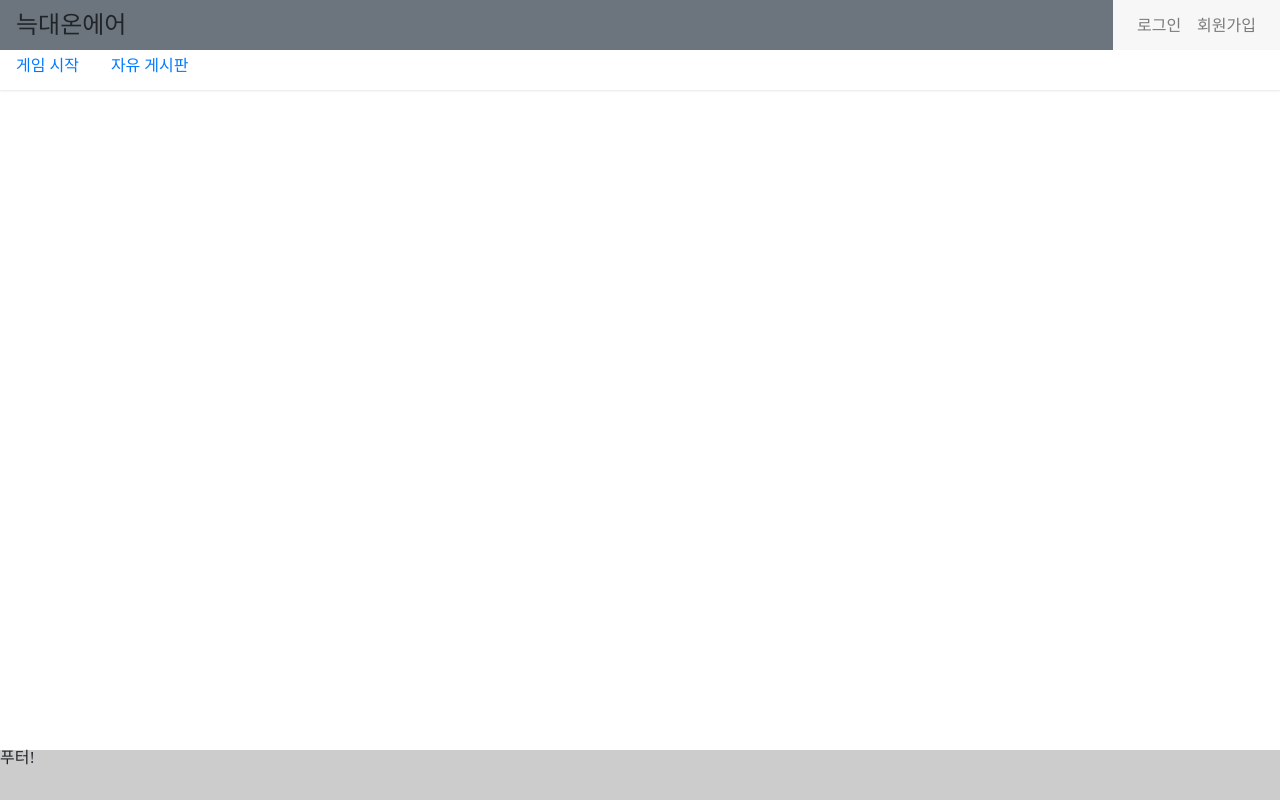
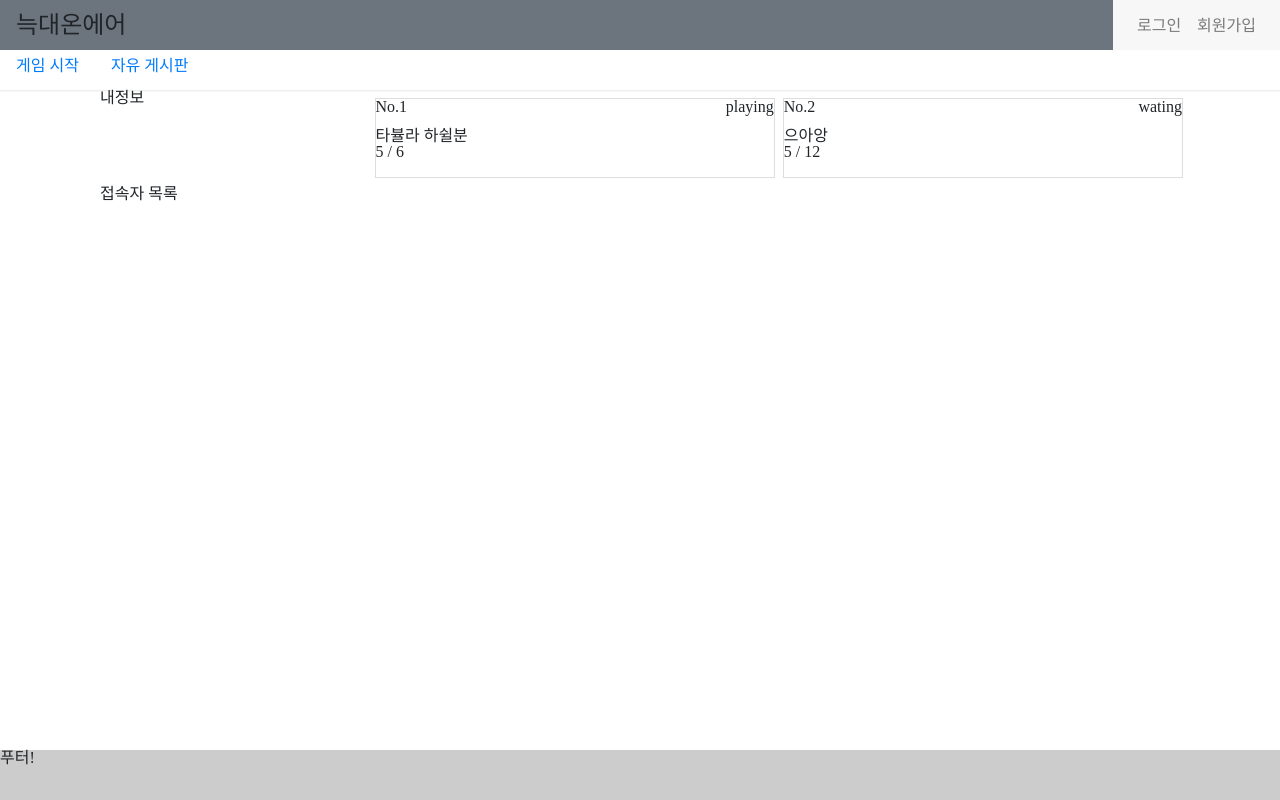
Before and after one commit to partyKyoung/webmafia, a React app: page /lobby in a window 1280 px wide. Built offline with nearby package versions, Linux system fonts and the light colour scheme.

Commit message:
ChatList -> Lobby로 파일명 변경 및 레이아웃 작업

```diff
--- a/src/App.js
+++ b/src/App.js
@@ -5,7 +5,7 @@ import './style.scss';
 import Header from './container/header/Header';
 import Home from './container/home/Home';
 import Ssiam from './container/home/Ssiam';
-import ChatList from './container/chat/ChatList';
+import Lobby from './container/game/Lobby';
 import Board from './container/board/Board';
 import Footer from './container/footer/Footer';
 import SignUp from './container/user/SignUp';
@@ -17,7 +17,7 @@ class App extends Component {
       <Header />
       <Switch>
         <Route exact path='/' component={Home} />
-        <Route path='/chatList' component={ChatList} />
+        <Route path='/lobby' component={Lobby} />
         <Route path='/board/free' component={Board} />
         <Route path='/ssiam' component={Ssiam} />
         <Route path='/user/SignUp' component={SignUp} />
--- a/src/components/header/Menu.js
+++ b/src/components/header/Menu.js
@@ -6,7 +6,7 @@ class Menu extends Component {
     return (
       <Nav className="w-100 menu">
         <NavItem>
-          <NavLink href="/chatList">게임 시작</NavLink>
+          <NavLink href="/lobby">게임 시작</NavLink>
         </NavItem>
         <NavItem>
           <NavLink href="https://github.com/reactstrap/reactstrap">자유 게시판</NavLink>
--- a/src/container/chat/ChatList.js
+++ /dev/null
@@ -1,36 +0,0 @@
-import React, { Component } from 'react';
-
-import { chatRoom } from '../../mock/chat/chatList';
-
-function Chat ({chatRoom}) {
-  const participantCount = chatRoom.participantList.length;
-
-  return (
-    <li className="chat-room col-12 col-md-6 pl-1 pr-1 clearfix">
-      <div className="chat-room-content chat-room-seq float-left h-100">{chatRoom.seq}</div>
-      <div className="chat-room-content chat-room-body float-left h-100 clearfix">
-        <p className="chat-room-title w-100">{chatRoom.title}</p>
-        <div className="chat-room-count float-left">{`${participantCount} / ${chatRoom.limitPeopleCount}`}</div>
-        <div className="chat-room-status ml-auto float-right">{chatRoom.status}</div>
-      </div>
-    </li>
-  );
-}
-
-class ChatList extends Component {
-  render() {
-    const chatList = chatRoom.map((chatItem, index) => {
-      return <Chat chatRoom={chatItem} />;
-    });
-
-    return (
-      <div className="container">
-        <ul className="chat-list border-primary row m-0 p-2">
-          {chatList}
-        </ul>
-      </div>
-    );
-  }
-}
-
-export default ChatList;
--- /dev/null
+++ b/src/container/game/Lobby.js
@@ -0,0 +1,43 @@
+import React, { Component } from 'react';
+
+import { chatRoom } from '../../mock/chat/chatList';
+
+function Chat ({chatRoom}) {
+  const participantCount = chatRoom.participantList.length;
+
+  return (
+    <li className="chat-room col-12 col-md-6 pl-1 pr-1">
+      <div className="chat-room-content chat-room-seq w-100 d-flex">
+        <span className="chat-room-status mr-auto">No.{chatRoom.seq}</span>
+        <span className="chat-rom-seq ml-auto"> {chatRoom.status}</span>
+      </div>
+      <div className="chat-room-content chat-room-body float-left w-100">
+        <p className="chat-room-title w-100">{chatRoom.title}</p>
+        <div className="chat-room-count float-left">{`${participantCount} / ${chatRoom.limitPeopleCount}`}</div>
+      </div>
+    </li>
+  );
+}
+
+class Lobby extends Component {
+  render() {
+    const chatList = chatRoom.map((chatItem, index) => {
+      return <Chat chatRoom={chatItem} />;
+    });
+
+    return (
+      <div className="container">
+        <div className="lobby row ml-auto mr-auto">
+          <div className="lobby-my-page col-3 d-none d-md-block">내정보</div>
+          <ul className="lobby-chat-list border-primary col-12 col-md-9 row m-0 p-2">
+            {chatList}
+          </ul>
+          <div className="col-3 d-none d-md-block">접속자 목록</div>
+          <div className="lobby-chat col-12 col-md-9"></div>
+        </div>
+      </div>
+    );
+  }
+}
+
+export default Lobby;
--- a/src/scss/chat/_chat-list.scss
+++ b/src/scss/chat/_chat-list.scss
@@ -21,11 +21,11 @@
 }
 
 .chat-room-seq {
-    width: 20%;
-    border-right: 0;
+    height: 30px;
+    border-bottom: 0;
 }
 
 .chat-room-body {
-    width: 80%;
-    border-left: 0;
+    height: 50px;
+    border-top: 0;
 }
```
